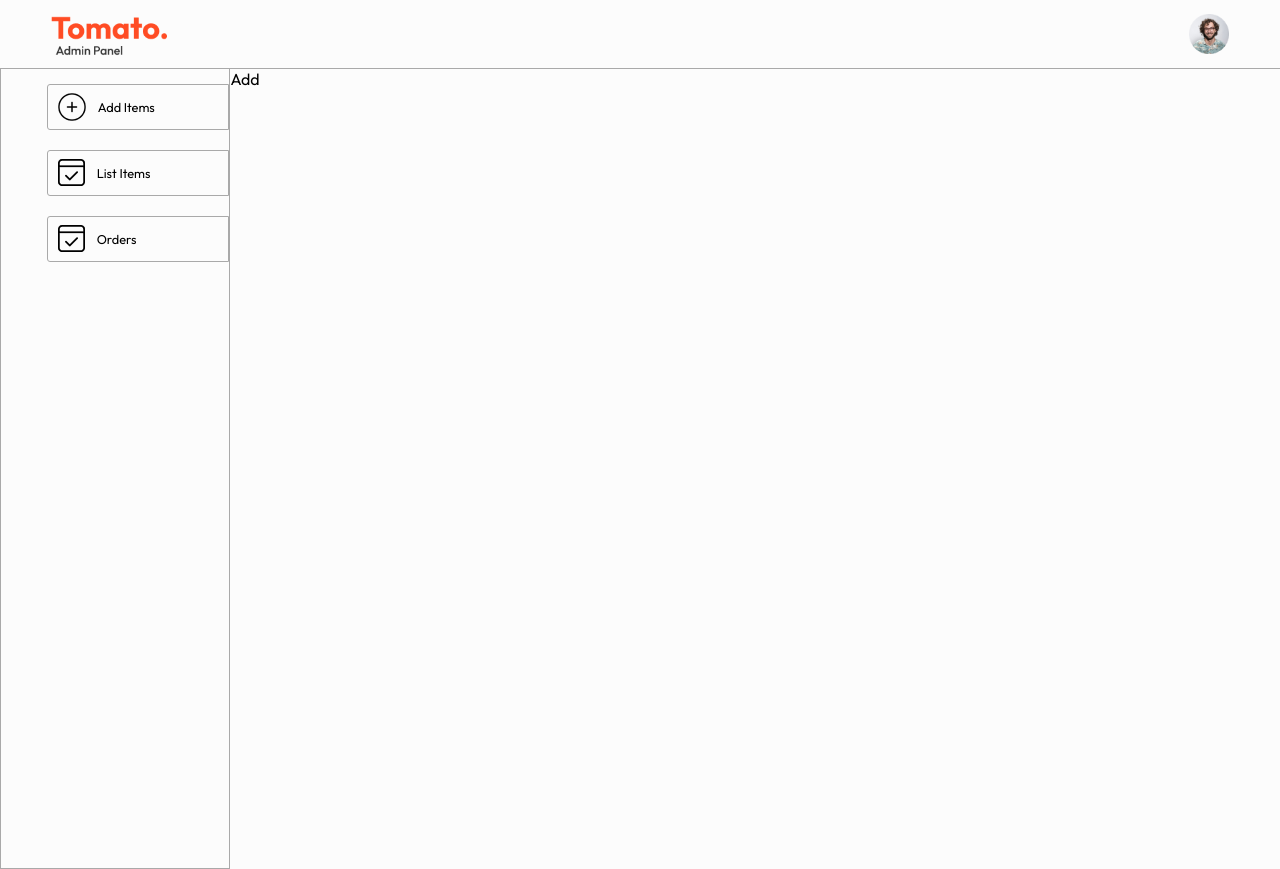
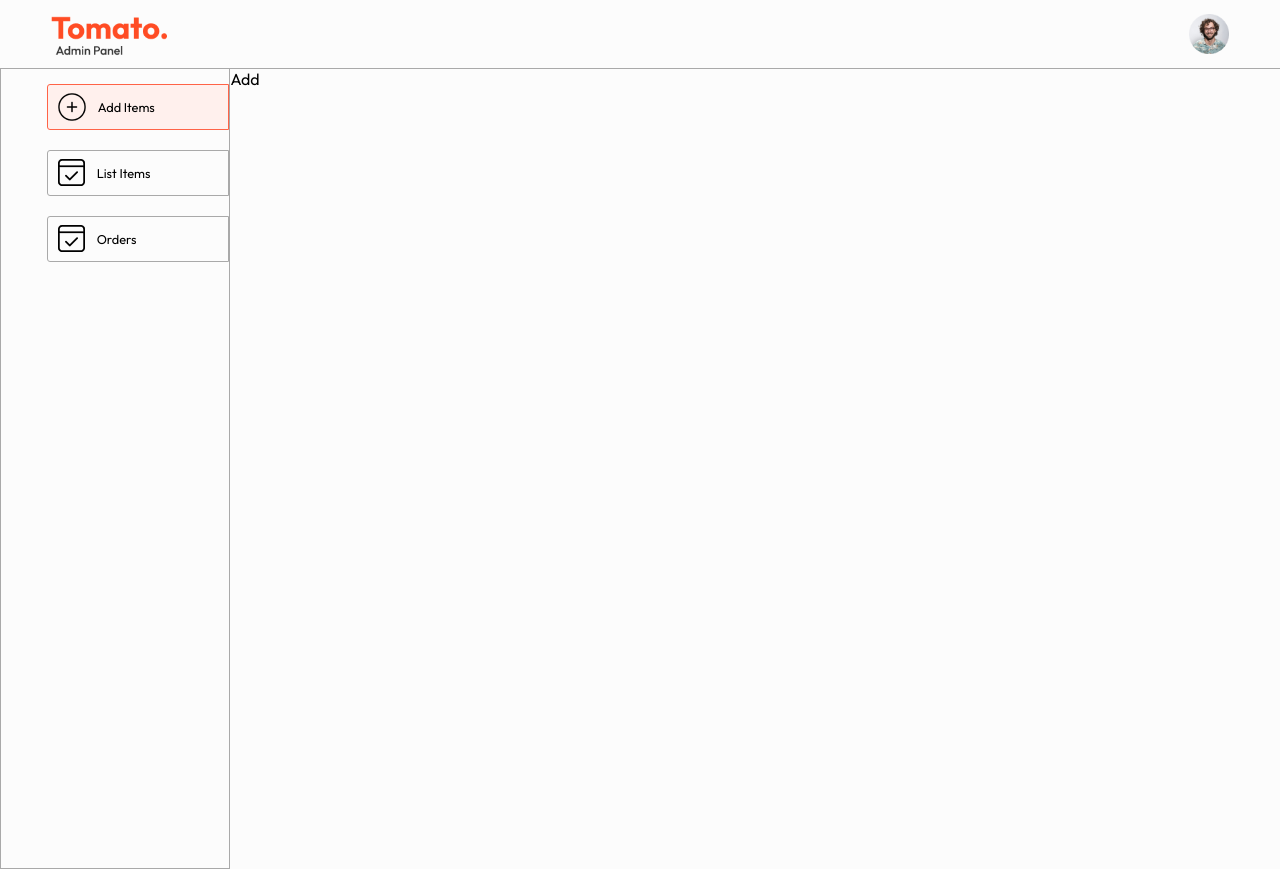
Before and after one commit to Pouya-lab/food-delivery-mern, a React (Vite) app in the folder admin/: page /add in a window 1280 px wide. Built offline with nearby package versions, Linux system fonts and the light colour scheme.

Commit message:
using navlink to have active property

```diff
--- a/admin/src/components/Sidebar/Sidebar.css
+++ b/admin/src/components/Sidebar/Sidebar.css
@@ -25,6 +25,11 @@
     cursor: pointer;
 }
 
+.sidebar-option.active{
+    background-color: #fff0ed;
+    border-color: tomato;
+}
+
 @media (max-width : 900px ){
     .sidebar-option p{
         display: none;
--- a/admin/src/components/Sidebar/Sidebar.jsx
+++ b/admin/src/components/Sidebar/Sidebar.jsx
@@ -1,23 +1,24 @@
 import React from 'react'
 import "./Sidebar.css"
 import { assets } from '../../assets/assets'
+import { NavLink } from 'react-router-dom'
 
 function Sidebar() {
   return (
     <div className='sidebar'>
         <div className="sidebar-options">
-            <div className="sidebar-option">
+            <NavLink to='/add' className="sidebar-option">
                 <img src={assets.add_icon} alt="" />
                 <p>Add Items</p>
-            </div>
-            <div className="sidebar-option">
+            </NavLink>
+            <NavLink to='/list' className="sidebar-option">
                 <img src={assets.order_icon} alt="" />
                 <p>List Items</p>
-            </div>
-            <div className="sidebar-option">
+            </NavLink>
+            <NavLink to='/orders' className="sidebar-option">
                 <img src={assets.order_icon} alt="" />
                 <p>Orders</p>
-            </div>
+            </NavLink>
         </div>
     </div>
   )
```
